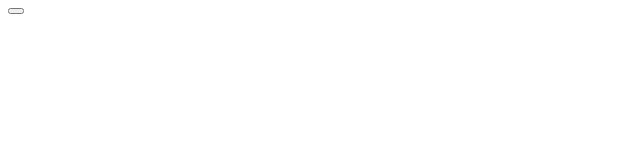
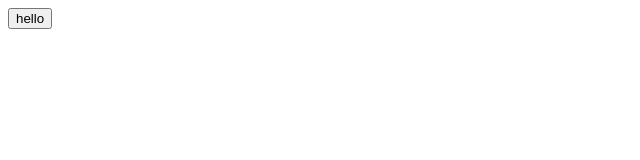
Before and after one commit to Lkemp1790/Cleaning-site, a plain HTML site: page index.html in a window 1280 px wide. Shown: the full height of the page, 0-640 px from the left. Drawn offline with Linux system fonts and the light colour scheme.

Commit message:
testing git

```diff
--- a/index.html
+++ b/index.html
@@ -18,7 +18,7 @@
             <div class="container">
                 <div class="logo"></div>
                 <button type="button" class="nav-toggler js-nav-toggler">
-                    <span></span>
+                    <span>hello</span>
                 </button>
                 <nav class="nav js-nav"></nav>
             </div>
```
